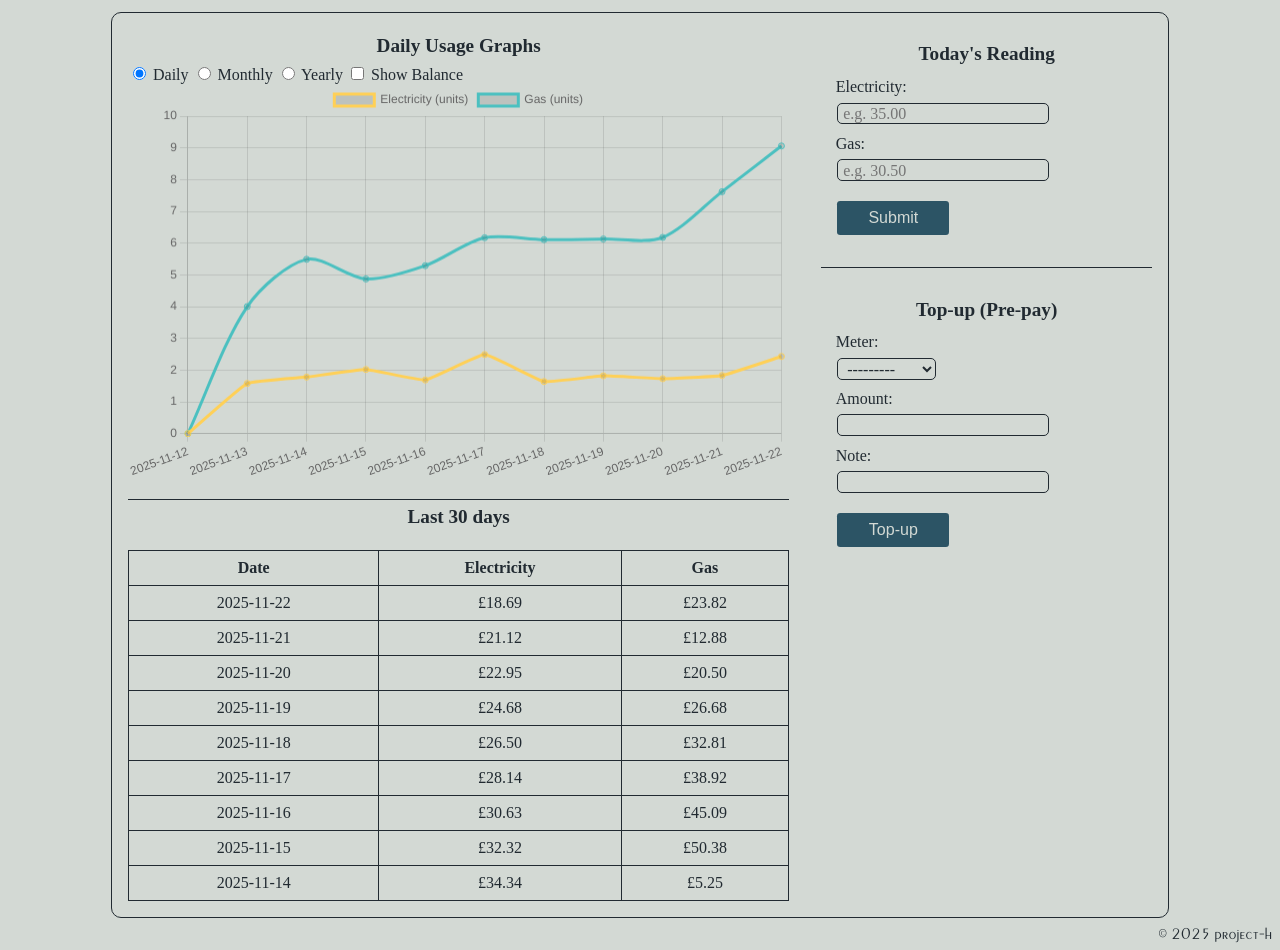
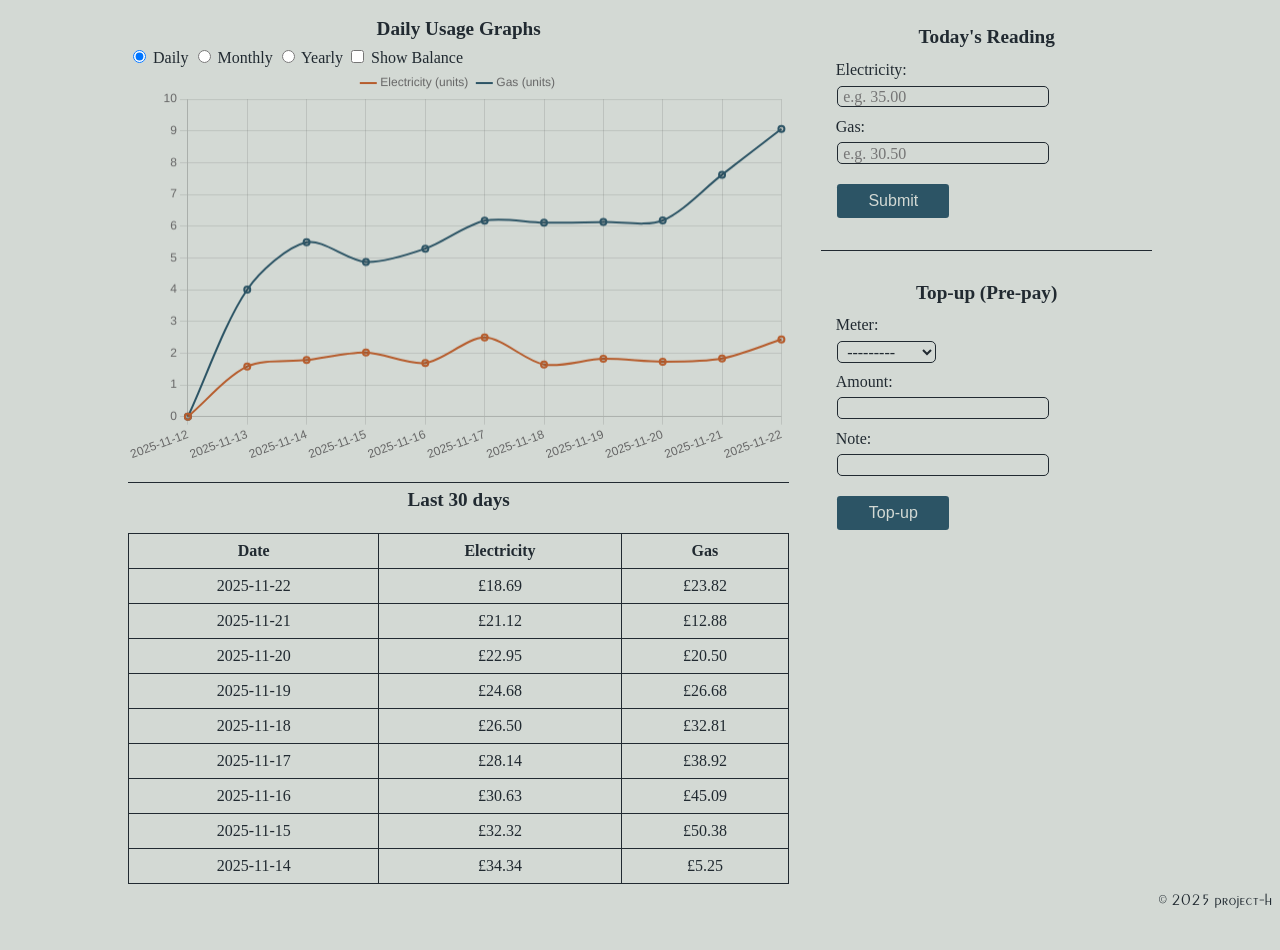
Before and after one commit to hidayatmansuri/project_h, a Django app: page /utility in a window 1280 px wide. Shown: the part 52-1002 px from the top of the page. After the commit the page ends 961 px from the top, so only its background shows below. Run offline with Django 5.2, Linux system fonts and the light colour scheme; data comes from the database, SQL or seed files in the repository; both versions use the stored data as it was after the commit; some libraries are stand-ins or nearby versions; some web fonts are replaced.

Commit message:
Graph color adjust to existing color theme, graph legend change to line

```diff
--- a/static/css/home-style.css
+++ b/static/css/home-style.css
@@ -291,7 +291,7 @@ a {
 }
 
 .ph-subs {
-    display: flex;
+    /* display: flex; */
     color: var(--text-shadow-color);
     margin-left: 2.3rem;
     font-size: 0.8rem;
@@ -619,6 +619,10 @@ a {
     top: -15px;
 }
 
+.ph-radio {
+
+}
+
 .copy-tooltip {
     visibility: hidden;
     color: var(--warning-color);
--- a/static/js/utility-chart.js
+++ b/static/js/utility-chart.js
@@ -1,4 +1,9 @@
 const payload = window.chartPayload;
+
+// LOAD CSS VARIABLES
+const styles = getComputedStyle(document.documentElement);
+const warningColor = styles.getPropertyValue('--warning-color').trim();
+const buttonColor = styles.getPropertyValue('--button-color').trim();
 
 // Raw arrays
 const dates = payload.dates || [];
@@ -8,45 +13,101 @@ const elecBal = payload.elec_balance || [];
 const gasBal = payload.gas_balance || [];
 const topups = payload.topups || [];
 
-// consumption chart
+// ------------------ CONSUMPTION CHART ------------------
 const ctxC = document.getElementById('consumptionChart').getContext('2d');
+
 const consumptionChart = new Chart(ctxC, {
   type: 'line',
   data: {
     labels: dates,
     datasets: [
-      { label: 'Electricity (units)', data: elecUsage, borderColor: '#FFD056', fill:false, tension:0.1 },
-      { label: 'Gas (units)', data: gasUsage, borderColor: '#4BC0C0', fill:false, tension:0.3 }
+      {
+        label: 'Electricity (units)',
+        data: elecUsage,
+        borderColor: warningColor,     // <-- FIXED
+        borderWidth: 2,
+        tension: 0.3,                  // <-- smoother curve
+        fill: false,
+        pointRadius: 3,
+      },
+      {
+        label: 'Gas (units)',
+        data: gasUsage,
+        borderColor: buttonColor,      // use theme color
+        borderWidth: 2,
+        tension: 0.3,
+        fill: false,
+        pointRadius: 3,
+      }
     ]
   },
   options: {
     responsive: true,
-    scales:{ y:{ beginAtZero:true } },
-    plugins:{ legend:{ position:'top' } }
+    scales: { y: { beginAtZero: false } },
+    plugins: {
+      legend: {
+          position: 'top',
+          labels: { boxWidth: 20, pointStyle: 'line', usePointStyle: true }
+      },
+      tooltip: {
+        bodyFont: { family: 'Gotu', size: 11 },
+        titleFont: { family: 'Gotu', size: 13 }
+      }
+    }
   }
 });
 
-// balance chart
+// ------------------ BALANCE CHART ------------------
 const ctxB = document.getElementById('balanceChart').getContext('2d');
+
 const balanceChart = new Chart(ctxB, {
   type: 'line',
   data: {
     labels: dates,
     datasets: [
-      { label:'Electricity Balance', data: elecBal, borderColor:'#FF8A65', fill:false, tension:0.3 },
-      { label:'Gas Balance', data: gasBal, borderColor:'#90A4AE', fill:false, tension:0.3 },
-      { label:'Top-ups (Electricity)', data: topups.filter(t => t.meter==='electricity').map(t => ({ x:t.date, y: 0 })), type:'scatter', pointBackgroundColor:'#FF8A65', pointRadius:6 },
-      { label:'Top-ups (Gas)', data: topups.filter(t => t.meter==='gas').map(t => ({ x:t.date, y: 0 })), type:'scatter', pointBackgroundColor:'#90A4AE', pointRadius:6 }
+      {
+        label:'Electricity Balance',
+        data: elecBal,
+        borderColor: warningColor,
+        borderWidth: 2,
+        tension: 0.3,
+        fill:false
+      },
+      {
+        label:'Gas Balance',
+        data: gasBal,
+        borderColor: buttonColor,
+        borderWidth: 2,
+        tension: 0.3,
+        fill:false
+      },
+      {
+        label:'Top-ups (Electricity)',
+        data: topups.filter(t => t.meter==='electricity').map(t => ({ x:t.date, y: 0 })),
+        type:'scatter',
+        pointBackgroundColor: warningColor,
+        pointRadius:6
+      },
+      {
+        label:'Top-ups (Gas)',
+        data: topups.filter(t => t.meter==='gas').map(t => ({ x:t.date, y: 0 })),
+        type:'scatter',
+        pointBackgroundColor: buttonColor,
+        pointRadius:6
+      }
     ]
   },
   options: {
     responsive:true,
-    scales: { x: { type:'time', time: { parser:'yyyy-MM-dd', unit:'day' } }, y: { beginAtZero:false } },
+    scales: {
+      x: { type:'time', time: { parser:'dd-MM-yyyy', unit:'day' } },
+      y: { beginAtZero:false }
+    },
     plugins: { legend:{ position:'top' } }
   }
 });
 
-// toggles
+// ------------------ TOGGLES ------------------
 document.querySelectorAll('input[name="viewMode"]').forEach(radio => {
   radio.addEventListener('change', () => {
     consumptionChart.update();
--- a/utilitytracker/templates/utility_home.html
+++ b/utilitytracker/templates/utility_home.html
@@ -4,7 +4,7 @@
 {% block title %}Utility Tracker{% endblock %}
 
 {% block content %}
-<div class="utility-container ph-card ph-border home-body">
+<div class="utility-container home-body">
   <!-- layout: content area (left) and forms (right on desktop / top on mobile) -->
   <div class="utility-left">
     <div class="ph-heading">Daily Usage Graphs</div>
--- a/utilitytracker/views.py
+++ b/utilitytracker/views.py
@@ -30,7 +30,7 @@ def utility(request):
             topup_form = TopUpForm(request.POST)
             if topup_form.is_valid():
                 topup_form.save()
-                return redirect('utility')
+                return redirect('utilitytracker')
 
     # --- gather data ---
     readings_qs = UtilityReading.objects.all().order_by('date')  # ascending
```
Also changed, not shown: db.sqlite3.
